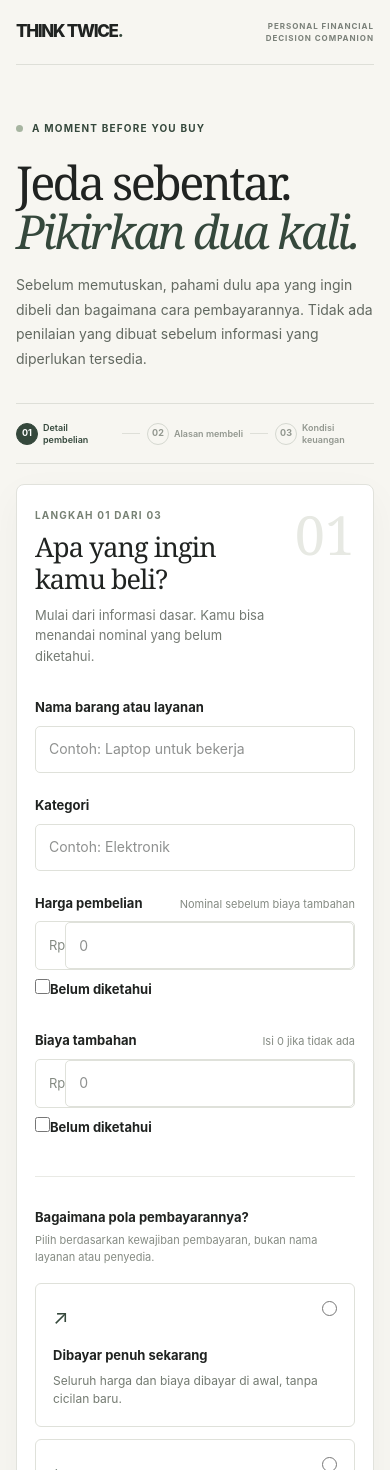
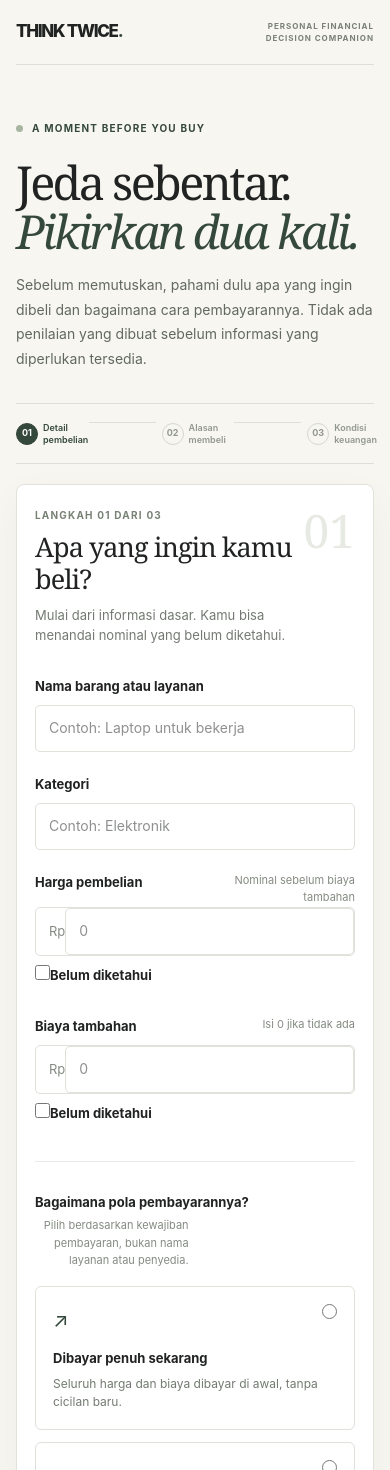
Before and after one commit to kiisafezone/think-twice, a Next.js app: page /assess in a window 390 px wide. Shown: the top 1470 px of the page. Built offline with nearby package versions, Linux system fonts and the light colour scheme.

Commit message:
fix: improve assessment mobile layout

```diff
--- a/src/app/globals.css
+++ b/src/app/globals.css
@@ -415,9 +415,9 @@ input:focus-visible, select:focus-visible {
   .intro-section { padding: 55px 0 32px; }
   .intro-section h1 { font-size: clamp(42px, 12vw, 58px); }
   .lead-copy { font-size: 14px; }
-  .progress-row { gap: 7px; }
-  .progress-step { gap: 5px; }
-  .progress-step strong { max-width: 72px; white-space: normal; font-size: 9px; line-height: 1.25; }
+  .progress-row { align-items: stretch; gap: 6px; }
+  .progress-step { min-width: 0; flex: 1 1 0; gap: 5px; }
+  .progress-step strong { max-width: none; white-space: normal; font-size: 9px; line-height: 1.25; }
   .progress-step span { width: 22px; height: 22px; flex: 0 0 22px; font-size: 9px; }
   .progress-line { min-width: 5px; }
   .form-card { padding: 22px 18px; }
@@ -428,6 +428,12 @@ input:focus-visible, select:focus-visible {
   .form-actions .button-primary { width: 100%; }
   .site-footer { flex-direction: column; gap: 5px; }
   .confirmation-panel { padding: 54px 0 64px; }
+  .form-heading { gap: 10px; }
+  .form-heading > div { min-width: 0; }
+  .section-number { flex: 0 0 auto; font-size: 46px; }
+  .form-heading h2 { overflow-wrap: anywhere; }
+  .field-heading { align-items: flex-start; }
+  .field-hint { max-width: 48%; text-align: right; }
   .summary-card { padding: 18px; }
   .summary-list > div { gap: 10px; }
 }
@@ -1032,3 +1038,17 @@ input:focus-visible, select:focus-visible {
   padding-left: 19px;
 }
 .decision-history-details > strong { display: block; margin-top: 12px; color: var(--obsidian); }
+
+
+@media (max-width: 380px) {
+  .page-shell { width: calc(100% - 28px); }
+  .header-note { max-width: 125px; font-size: 7px; }
+  .intro-section { padding-top: 46px; }
+  .intro-section h1 { font-size: 40px; }
+  .progress-row { gap: 4px; }
+  .progress-line { min-width: 4px; }
+  .progress-step { gap: 4px; }
+  .progress-step span { width: 20px; height: 20px; flex-basis: 20px; }
+  .progress-step strong { font-size: 8px; }
+  .form-card { padding: 20px 15px; }
+}
```
